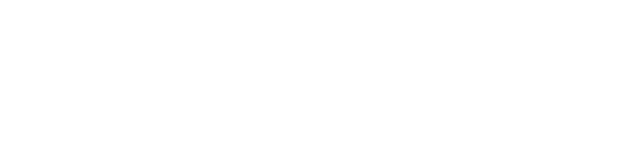
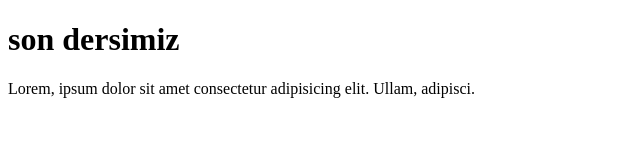
Before and after one commit to MucahitKucuktepe/006-vscode_git, a plain HTML site: page index.html in a window 1280 px wide. Shown: the whole page, without its empty margins (0-640 px from the left). Drawn offline with Linux system fonts and the light colour scheme.

Commit message:
index dosyası değişti

```diff
--- a/index.html
+++ b/index.html
@@ -6,6 +6,7 @@
     <title>Document</title>
 </head>
 <body>
-
+    <h1>son dersimiz</h1>
+    <p>Lorem, ipsum dolor sit amet consectetur adipisicing elit. Ullam, adipisci.</p>
 </body>
 </html>
```
